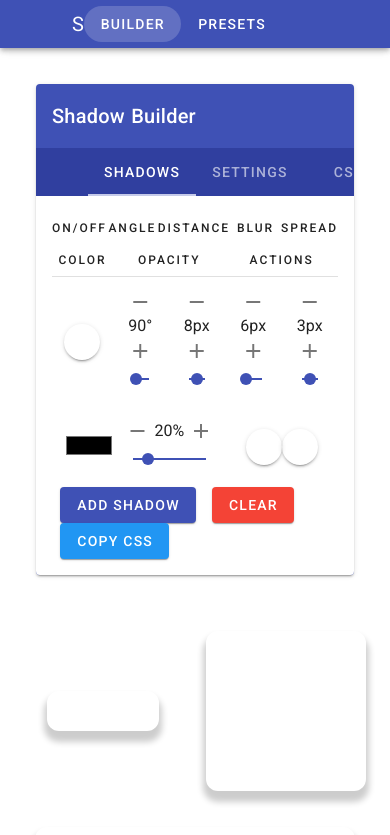
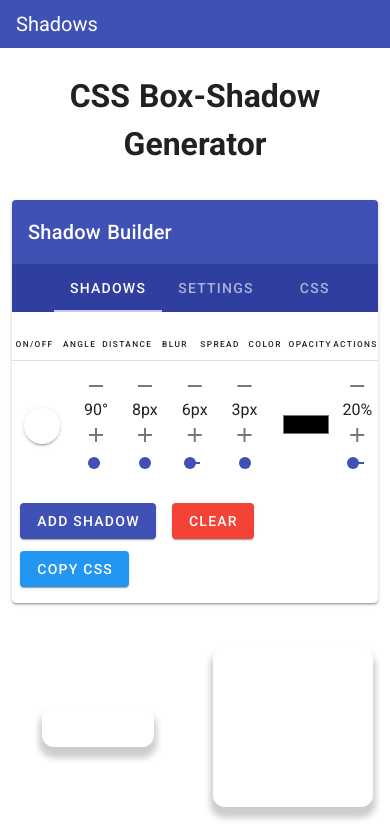
Before and after one commit to jcz530/shadows, a Nuxt app: page / in a window 390 px wide. Shown: the top 835 px of the page. Built offline with nearby package versions, Linux system fonts and the light colour scheme.

Commit message:
updated mobile stylings

```diff
--- a/components/AppBar.vue
+++ b/components/AppBar.vue
@@ -3,14 +3,17 @@
     color="indigo"
     dense
     dark
-    class="px-14"
+    app
+    elevate-on-scroll
+    class="px-md-14 px-lg-14"
     >
     <v-app-bar-title>
-      Shadows: A CSS Box-Shadow Generator
+      Shadows
     </v-app-bar-title>
 
     <v-spacer></v-spacer>
-    <v-btn
+    <!-- <template v-slot:extension> -->
+      <!-- <v-btn
       color="white"
       text
       rounded
@@ -19,8 +22,8 @@
       nuxt
     >
       Builder
-    </v-btn>
-    <v-btn
+    </v-btn> -->
+    <!-- <v-btn
         color="white"
         text
         rounded
@@ -29,7 +32,7 @@
         nuxt
       >
         Presets
-      </v-btn>
+      </v-btn> -->
       <v-btn
         icon
         href="https://github.com/jcz530/shadows"
@@ -38,6 +41,7 @@
       >
         <IconGithub style="height: 2em; width: 2em;" class='text--white' />
       </v-btn>
+    <!-- </template> -->
   </v-app-bar>
 </template>
 <script>
--- a/components/BuilderCard.vue
+++ b/components/BuilderCard.vue
@@ -1,5 +1,4 @@
 <template>
-  <v-container>
   <v-card color="indigo">
     <v-card-title
       class="white--text"
@@ -25,7 +24,7 @@
 
     <v-tabs-items v-model="tab">
       <v-tab-item
-          class="mx-4 mb-4 mt-4"
+        class="mx-0 mx-sm-4 mb-4 mt-4"
       >
         <ShadowBuilder />
       </v-tab-item>
@@ -40,7 +39,6 @@
 
     </v-tabs-items>
   </v-card>
-  </v-container>
 </template>
 
 <script>
--- a/components/PageSettings.vue
+++ b/components/PageSettings.vue
@@ -1,6 +1,6 @@
 <template>
   <v-row class='mx-8 mb-4'>
-    <v-col class="">
+    <v-col cols="12" md="6" class="">
       <p class='overline'>Page</p>
 
       <label
@@ -15,11 +15,12 @@
         v-model="bg.color"
         type="color"
         @input="backgroundChange"
+        class="mb-3"
       />
       <br />
 
       <label class="theme--light v-label">View </label>
-      <v-btn-toggle v-model="viewType">
+      <v-btn-toggle v-model="viewType" class="mb-3">
         <v-btn
           value="uniform"
           @click="setType('uniform')"
@@ -48,10 +49,15 @@
         track-color="indigo lighten-4"
         v-model="gridItems"
         step="1"
+        class="mb-3"
       ></v-slider>
     </v-col>
 
-    <v-col>
+    <v-col cols="12" class="d-md-none">
+      <v-divider></v-divider>
+    </v-col>
+
+    <v-col cols="12" md="6">
       <p class='overline'>Preview Cards</p>
 
       <label
@@ -64,7 +70,7 @@
         name="bg-color"
         id="bg-color"
         v-model="boxColor"
-        class=""
+        class="mb-3"
         type="color"
       />
       <v-slider
@@ -79,6 +85,7 @@
         track-color="indigo lighten-4"
         v-model="radius"
         step="0.01"
+        class="mb-3"
       ></v-slider>
 
       <v-slider
@@ -94,6 +101,7 @@
         track-color="indigo lighten-4"
         v-model="boxHeight"
         step="0.01"
+        class="mb-3"
       ></v-slider>
 
       <v-slider
@@ -109,6 +117,7 @@
         track-color="indigo lighten-4"
         v-model="boxWidth"
         step="0.01"
+        class="mb-3"
       ></v-slider>
 
 
--- a/components/ShadowBuilder.vue
+++ b/components/ShadowBuilder.vue
@@ -2,6 +2,8 @@
   <div>
     <v-row
       no-gutters
+      class="flex-nowrap"
+      style="overflow: scroll"
     >
       <v-col
         style="max-width: 61px"
@@ -65,7 +67,7 @@
       elevation="1"
       @click="addNew"
       dark
-      class='mx-2'
+      class='mx-2 mt-3'
     >
       Add Shadow
     </v-btn>
@@ -74,7 +76,7 @@
       elevation="1"
       @click="clear"
       dark
-      class='mx-2'
+      class='mx-2 mt-3'
     >
       Clear
     </v-btn>
@@ -84,7 +86,7 @@
       elevation="1"
       @click="copyCSS"
       dark
-      class='mx-2'
+      class='mx-2 mt-3'
     >
       Copy CSS
     </v-btn>
@@ -118,3 +120,15 @@ export default {
   },
 }
 </script>
+<style scoped>
+  @media (max-width: 768px) {
+    .overline {
+      font-size: 0.6rem!important;
+    }
+  }
+  @media (max-width: 600px) {
+    .overline {
+      font-size: 0.52rem!important;
+    }
+  }
+</style>
--- a/components/ShadowBuilderInputRow.vue
+++ b/components/ShadowBuilderInputRow.vue
@@ -4,6 +4,8 @@
       elevation="0"
     >
       <v-row
+        class="flex-nowrap"
+        style="overflow: scroll"
       >
         <v-col
           align-self="center"
--- a/components/ShadowPreview.vue
+++ b/components/ShadowPreview.vue
@@ -11,7 +11,7 @@
         v-bind:key="i"
       >
         <div
-          :style="`${styles}width:${size.width}rem;height:${size.height}rem;`"
+          :style="`${styles}width:${size.width}rem;height:${size.height}rem; max-width:100%;`"
           class="bg-white"
         >
           <div class="mb-3 pt-0">
--- a/components/SliderGroup.vue
+++ b/components/SliderGroup.vue
@@ -55,7 +55,7 @@ export default {
     },
 
     isMobile() {
-        return screen.width <= 760
+        return screen.width <= 768
     },
   },
   methods: {
--- a/pages/index.vue
+++ b/pages/index.vue
@@ -1,13 +1,13 @@
 <template>
   <div
-    class="container mx-auto mb-10"
+    class="container px-0 mx-auto mb-10"
   >
+  <h1 class='h1 text-center mb-8'>CSS Box-Shadow Generator</h1>
     <BuilderCard />
     <ShadowPreview />
     <!-- <CSSValueCard /> -->
     <a id="presets"></a>
     <ExampleShadows />
-
   </div>
 </template>
 
```
Lines whose indentation alone changed are shown as unchanged.
